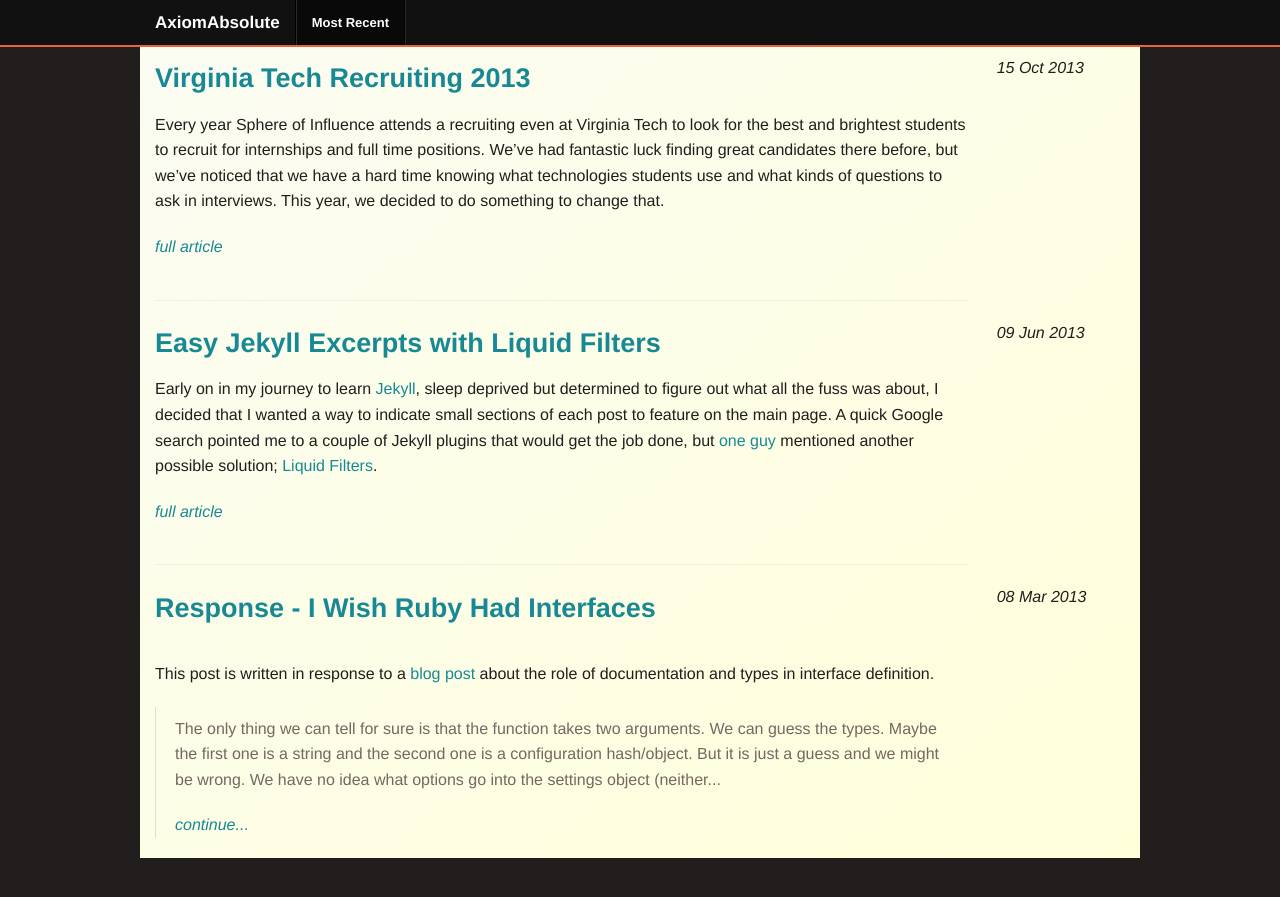
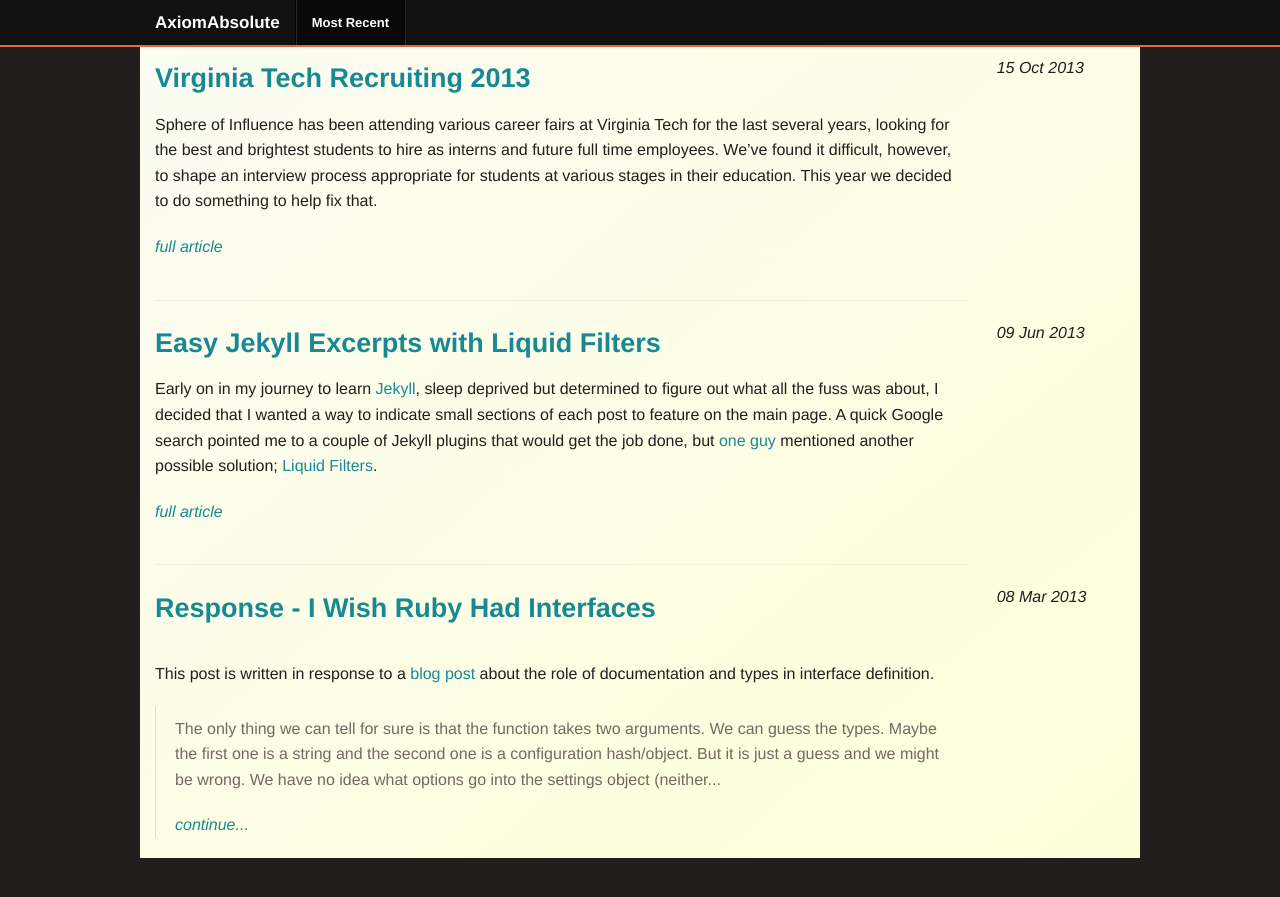
Before and after one commit to axiomabsolute/axiomabsolute.github.io-old, a Jekyll site: the page built from index.html, in a window 1280 px wide. Shown: the top 897 px of the page. Built offline with Jekyll 4.4.1, drawn with Linux system fonts in a browser that asks for light colours; some of the changed lines change nothing that is shown.

Commit message:
rewrite of post

```diff
--- a/_posts/2013-10-15-vt-recruiting-1.md
+++ b/_posts/2013-10-15-vt-recruiting-1.md
@@ -4,39 +4,41 @@
 ---
 
 <!-- excerpt-begin -->
-Every year Sphere of Influence attends a recruiting even at Virginia Tech to look for the best and brightest students to recruit for internships and full time positions.  We've had fantastic luck finding great candidates there before, but we've noticed that we have a hard time knowing what technologies students use and what kinds of questions to ask in interviews.  This year, we decided to do something to change that.
+Sphere of Influence has been attending various career fairs at Virginia Tech for the last several years, looking for the best and brightest students to hire as interns and future full time employees.  We've found it difficult, however, to shape an interview process appropriate for students at various stages in their education.  This year we decided to do something to help fix that.
 <!-- excerpt-end -->
 
-![Wordassoc]({{ site.url }}/assets/wordassoc.png)
+Back in late July, about a month and a half before the event, I came up with the idea of trying to gather data on what technologies Virginia Tech students were being exposed to during their education, as well as their level of comfort with these technologies.  We'd tried to modify our interview process based on information available on the computer science department's website,but found that by focusing mainly on coursework the interviews quickly became repetitive with little to distinguish between the students.  After all, every student had taken the required Data Structures and Algorithms course, implemented a Quadtree data structure and mapped out efficient bus routes for the same project.
 
-I decided to create a [little web app](wordassoc.herokuapp.com) to gather data on the students about what kinds of technologies they use, how comfortable students are with those techonologies, and to identify good topics to focus on during interviews.
+We needed to find a way to differentiate between candidates, to find which questions actually mattered in the interview, the questions that separated the good from the great.
 
-![wordassoc question sample]({{ site.url }}/assets/wordassoc-Tutorial.PNG)
+We needed _data_.
 
-The format of the app is simple.  Students select which technologies they want to be quizzed about, then the system generates a phrase and a set of technologies for them to pick from.  The user's goal is to associate as many phrases with the appropriate technologies as possible in 90 seconds.  Right answers get you a point, wrong answers work against you.  Whomever has the highest score at the end of the day wins an iPad mini.
+![WordAssoc]({{ site.url }}/assets/wordassoc.PNG)
 
-![wordassoc question sample]({{ site.url }}/assets/wordassoc-question-sample.PNG)
+So I decided to create a game <!-- Link to game --> for students to play while waiting to talk to us at the recruiting event.  To keep the game fast paced and interesting (as well as to gather as much data as possible), we decided to go with a word association game.  The format of the game is simple.  Students select what technologies they know from a preselected list of technologies the students might be familiar with that SOI is interested in.  The system then selects from key terms and phrases associated with the technologies the user selected and generates answers based on the type of term asked.  The user's job, then, is to select which technology the term is associated with.
 
-As you can see by the [commit history](https://github.com/axiomabsolute/wordassoc-flask/graphs/commit-activity), the app was developed over the course of about 6 weeks, with the vast majority of the work occuring over weekends.  In total, about 40 hours were spend developing the app.
+![WordAssoc Question]({{ site.url }}/assets/wordassoc-question-sample.PNG)
 
-Because of the limited development time, I decided to develop the application using a minimalist web framework in Python, a language I know well, called Flask.  The majority of the in-game logic occured on the client written in JavaScript.  The entire application was hosted on [Heroku](https://www.heroku.com/), a cloud hosted platform-as-a-service (PaaS) provider, with a PostgreSQL database for persisting game results.
+In addition to phrases tied to specific technologies, we included several phrases we'd expect candidates to recognize, from topics like Object-Oriented Programming, data structures, algorithm analysis, and basic programming terms.  Together with the user-selected technologies, this strategy ensured that users would get a customized game experience with a variety of questions across several topics.
 
-The result is a fully functional tech survey application with data-driven questions, a customizable answer generation scheme, and some basic analytics for telling the user how they did afterwards.  As always, the project isn't done; there are still some issues outstanding and cleanup to do, but I reached my milestones and delivered the app on time.
+Due to the relatively short development time (about 40 hours total of work, spread across weekends and spare time during the week) I chose to go with a language I knew well, Python, and a relatively light webframework called Flask for the backend.  The majority of the logic for interaction during game play occurs entirely on the client, written in JavaScript, to avoid the overhead of constant network traffic.  The whole thing was hosted on Heroku, a cloud-based Platform as a Service (PaaS) provider, with a PostgreSQL database to persist the results.
 
-## Heroku and PaaS Hosting
+This was my first time using Heroku (or any PaaS provider) for anything more than a toy application or tutorial, and I have to say I was impressed by how easy it was to set up and use.  Deploying to Heroku was as easy as adding the database URL to the Flask config, pushing my code to a special repository, and refreshing the page!  After a few minutes more of fiddling I was able to configure Flask to fall back to using a SQLite3 database on my local machine for testing so I didn't have to install Postgres.  At the end of the month it cost me all of $5.59 to host the application for a month.  Of that, $4.65 was a flat fee for using their hosted Postgres installation and the rest was from usage, mainly occuring on the day of the event.  Well worth it to avoid the hassle of setting up my own server!
 
-This was my first experience using a PaaS provider for anything more than a toy application or tutorial, and I have to say how amazed I was at how easy Heroku was to set up and use.  Integrating Heroku with Flask was as easy as changing a few config settings, most of which were handled by running a command in Heroku Toolbelt, the command line tool that comes with Heroku.
+But what good is a game without motivation, though?  Each question the player answered corretly contributed to their overall score, while wrong answers counted against them.  At the end of the day, the player with the highest score won an iPad mini; the same device that they were using to play the game on!  In addition, every player is able to view the source for the game, an anonymized result dataset, and any analysis we've done on the data.  Here's a peak at some of the results we found:
 
-At first there were a few quirks with running the app locally (using Flask's built in server) versus deploying it on Heroku, but after a brief bit of fiddling I was able to get Foreman, a local environment more similar to the deployed Heroku environment, to run the app locally.  I was even able to configure Flask to alternatively use a SQLite3 database when run locally to avoid having to set up Postgres on my machine.
+![Infographic]({{ site.url }}/assets/VTFeedbackInfographic.png)
 
-Once all the setup was done, however, Heroku really started to shine.  Deployment could not be easier: commit the changes to git, push it to GitHub, then push it to the Heroku servers.  Refresh the page and the app is deployed.  Simple as that.
+I chose to do the analysis in an interactive Python session using the Numpy and Matplotlib libraries.  I saved off the various data as JSON and used the fantastic JavaScript library D3.js to generate SVG files for the custom visualizations.  Finally, I imported the visualizations into the Inkscape SVG editor to lay them out, provide contenxtual information, and style everything.  I would have liked to dig deeper into the data and pull out a few more statistics to drive the visualization further, but this was my first infographic and so my progress was a little slow, and I wanted to get this out since we're now a month past the event and starting to do interviews.
 
-## Analysis
+Most of the data in the infographic is relatively basic: statistics on accuracy broken down by various question categories, technologies, that kind of thing.  There were two results that I found very interesting.
 
-Of course, after the event was over I had to analyze the data we gathered.  Because the data was so small I opted to do my analysis in an interactive Python environment using the Numpy and Matplotlib libraries.  To visualize the results, I used JavaScript and the fantastic [D3.js](http://d3js.org/) library to generate individual visualizations, which I then imported into the graphics editing software, [Inkscape](http://inkscape.org/) to create an infographic.  [Here's the result](https://github.com/axiomabsolute/wordassoc-flask-feeback):
+The first was how much phrasing the question mattered.  In one of the question categories, students were asked to associate a real-life scenario with the data structure that best represents it.  The scenarios associated with a HashMap were a dictionary, a phonebook, and an index.  Students were much more likely to associate a dictionary or phonebook with the Map data structure than an index.  This is something that psychologists and statisticians have long understood, but it was striking to see such a blatant example in the result data.
 
-![Wordassoc Infographic]({{ sit.url }}/assets/VTFeedbackInfographic.png)
+The second interesting result was the list of question topics we generated at the bottom of the infographic.  Recall that the point of this exercise was to gather data to help us improve our interview process for college students.  I took the approximately 500 questions the students answered, calculated the average accuracy by question, and sorted them by that accuracy value.  My intuition for selecting topics was similar to performing binary search.
 
-This was my first attempt at an infographic and was done over the course of about three days, totaling in about 15 hours of work.  Given more time, I would have liked to dig into the data a little more and add a few more graphics, but we're now almost a full month after the event so I wanted to get this out there before it got too far away.
+Given the full pool of candidates, we'd like to ask a question that approximately divides the candidates in half, that is, a question with around 50% accuracy.  We then ask the successful candidates another question with a close to 50% accuracy, further subdividing the pool of potential candidates.  We keep performing this process until we reach a reasonably sized pool of candidates to interview.
 
-## What questions to ask next time
+This of course assumes that the ideal candidate would correctly answer every question we asked, and that set potential candidates still has around a 50% chance to correctly answer the next questions at every stage, which is absurd.  Asking a question about generators, a key concept in Python programming, to a programmer who's only ever used C# and C++ would be a little unfair.  So, instead of eliminating candidates at each step we average their results across the various steps, with the idea that the ideal candidate should be able to answer _most_ of the questions correctly.
+
+By getting rid of questions on both extreme sides of the spectrum, questions with very low accuracy (few people know) or questions with very high accuracy (most people know), we're mitigating "noise" in the results.  Asking a lot of questions with a very low average accuracy will cause most of the scores to be lowered, making it difficult to distinguish between who chose right and who simply guessed right.  Asking a lot of questions with very high average accuricy will cause most of the scores to be raised, making it difficult to pick candidates with higher skills.  By sticking to the middle part of the spectrum, around the 50% mark, we expect the average user to be at around 50% accuracy overall, but an exceptional candidate should have a much higher accuracy overall.
```
